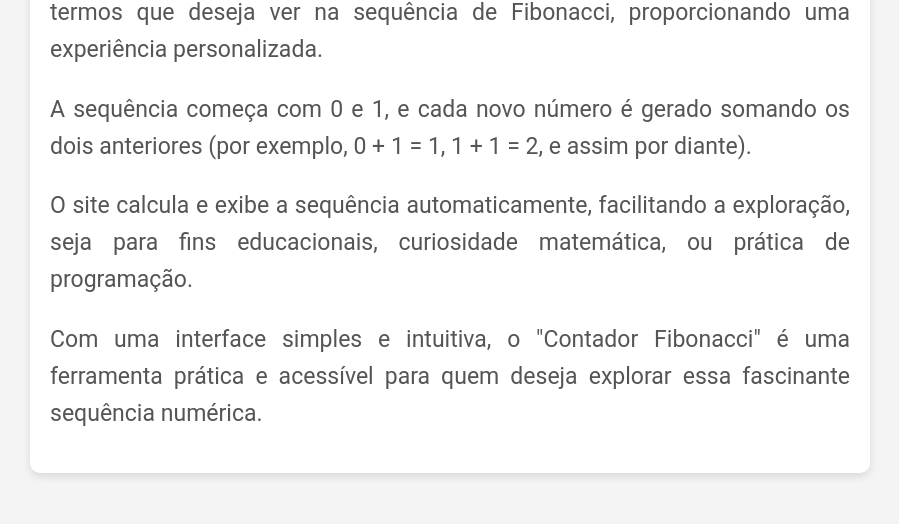
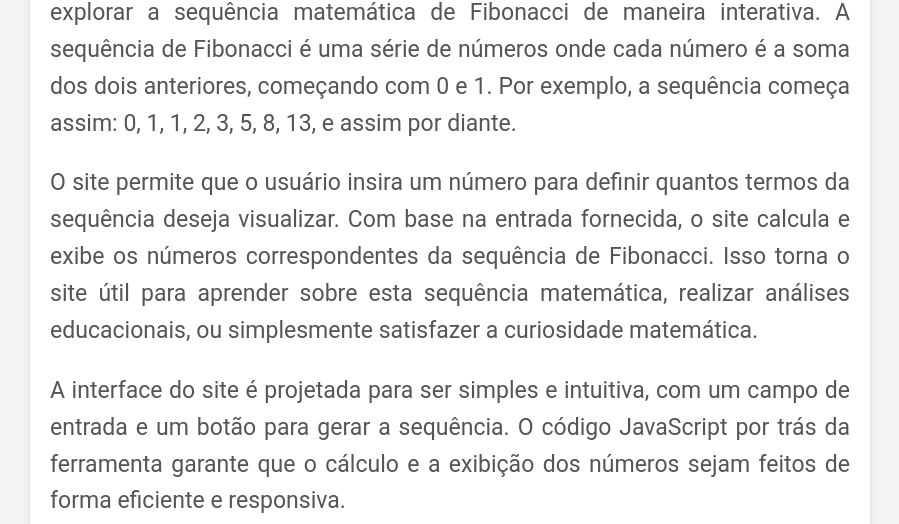
Before and after one commit to FerreiraFilipi/contador-fibonacci, a plain HTML site: page index.html in a window 1280 px wide. Shown: the part 105-629 px from the top of the page, without its empty margins (190-1089 px from the left). Drawn offline with Linux system fonts and the light colour scheme.

Commit message:
Update index.html
alter no script do site

```diff
--- a/index.html
+++ b/index.html
@@ -80,10 +80,9 @@
 </head>
 <body>
     <div class="description">
-        <p>O site "Contador Fibonacci" permite que o usuário insira a quantidade de termos que deseja ver na sequência de Fibonacci, proporcionando uma experiência personalizada.</p>
-        <p>A sequência começa com 0 e 1, e cada novo número é gerado somando os dois anteriores (por exemplo, 0 + 1 = 1, 1 + 1 = 2, e assim por diante).</p>
-        <p>O site calcula e exibe a sequência automaticamente, facilitando a exploração, seja para fins educacionais, curiosidade matemática, ou prática de programação.</p>
-        <p>Com uma interface simples e intuitiva, o "Contador Fibonacci" é uma ferramenta prática e acessível para quem deseja explorar essa fascinante sequência numérica.</p>
+        <p>O <strong>Contador Fibonacci</strong> é uma ferramenta online que permite aos usuários explorar a sequência matemática de Fibonacci de maneira interativa. A sequência de Fibonacci é uma série de números onde cada número é a soma dos dois anteriores, começando com 0 e 1. Por exemplo, a sequência começa assim: 0, 1, 1, 2, 3, 5, 8, 13, e assim por diante.</p>
+        <p>O site permite que o usuário insira um número para definir quantos termos da sequência deseja visualizar. Com base na entrada fornecida, o site calcula e exibe os números correspondentes da sequência de Fibonacci. Isso torna o site útil para aprender sobre esta sequência matemática, realizar análises educacionais, ou simplesmente satisfazer a curiosidade matemática.</p>
+        <p>A interface do site é projetada para ser simples e intuitiva, com um campo de entrada e um botão para gerar a sequência. O código JavaScript por trás da ferramenta garante que o cálculo e a exibição dos números sejam feitos de forma eficiente e responsiva.</p>
     </div>
     <h1>Contador Fibonacci</h1>
     <p>Insira o número de termos desejados:</p>
```
